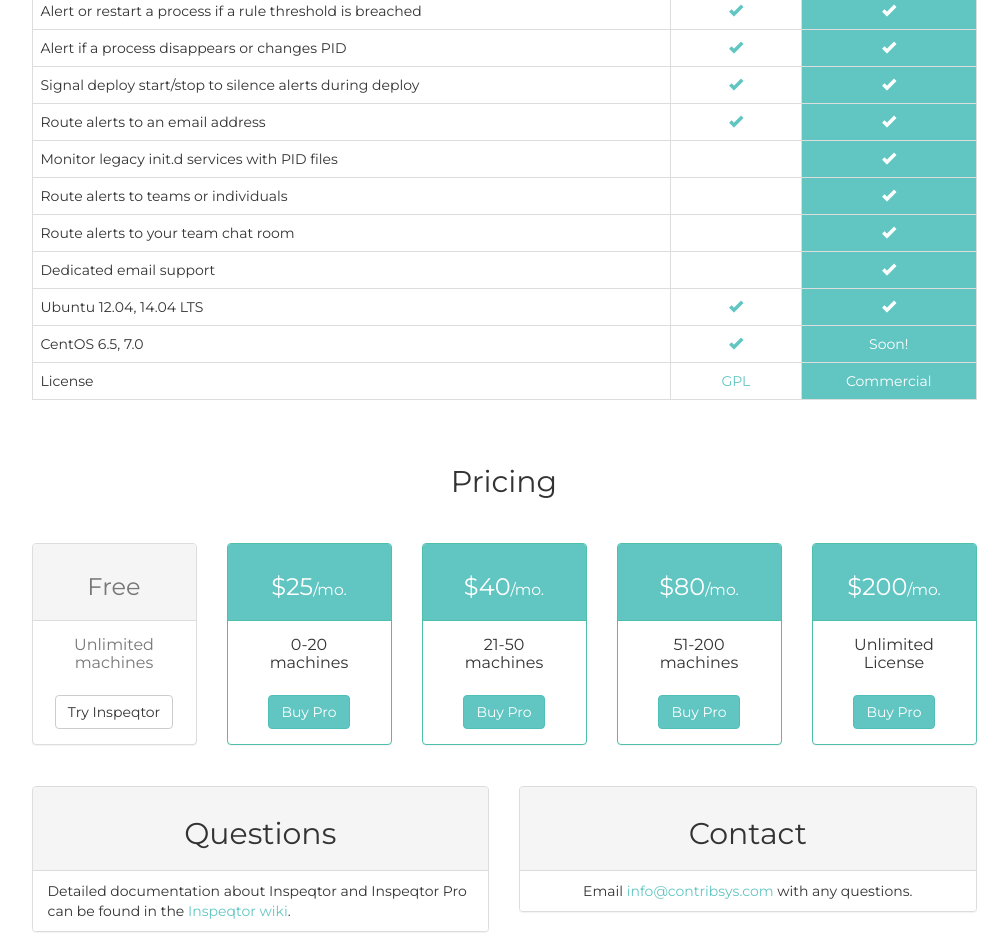
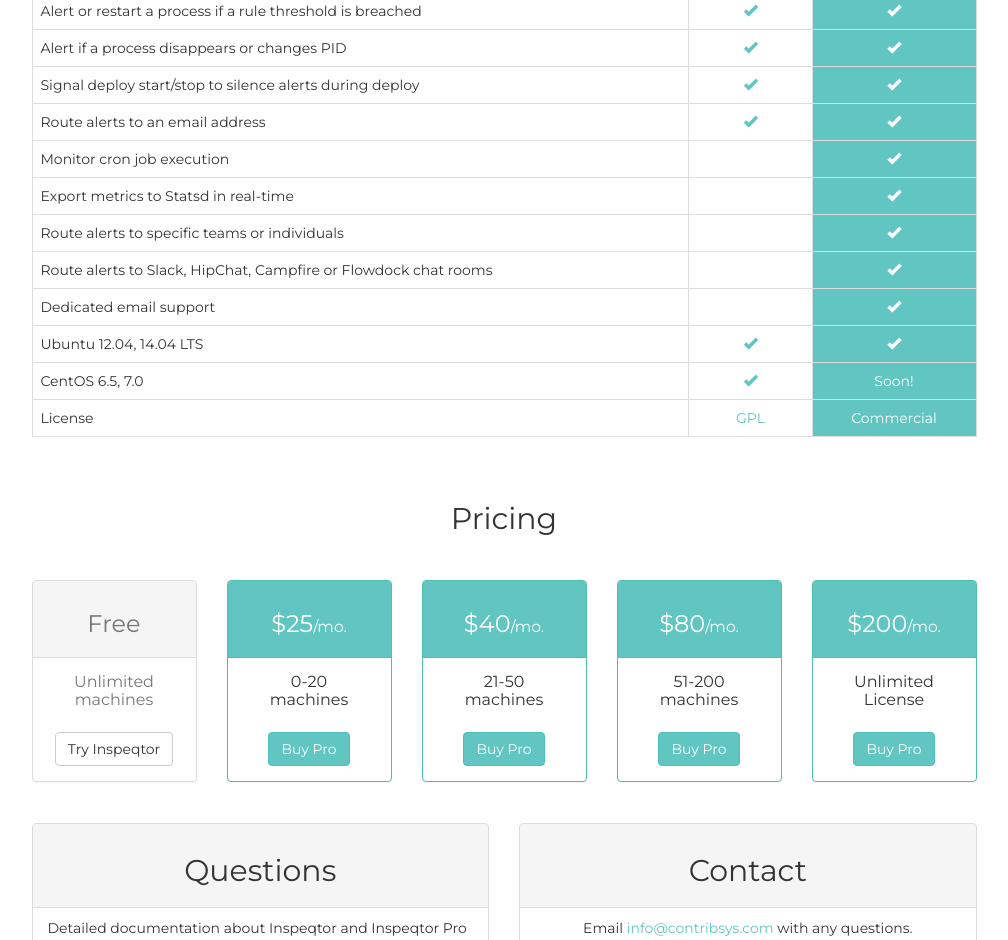
Before and after one commit to mperham/contribsys.com, a plain HTML site: page inspeqtor/index.html in a window 1280 px wide. Shown: the part 930-1870 px from the top of the page, without its empty margins (136-1144 px from the left). Drawn offline with Linux system fonts and the light colour scheme.

Commit message:
Update feature list

```diff
--- a/inspeqtor/index.html
+++ b/inspeqtor/index.html
@@ -131,19 +131,25 @@
                             <td class="bg-success text-center"><i class="glyphicon glyphicon-ok"></i></td>
                         </tr>
                         <tr>
-                            <td>Monitor legacy init.d services with PID files</td>
+                            <td>Monitor cron job execution</td>
                             <td></td>
                             <!-- <td class="text-center"><i class="glyphicon glyphicon-ok text-success"></i></td> -->
                             <td class="bg-success text-center"><i class="glyphicon glyphicon-ok"></i></td>
                         </tr>
                         <tr>
-                            <td>Route alerts to teams or individuals</td>
+                            <td>Export metrics to Statsd in real-time</td>
                             <td></td>
                             <!-- <td class="text-center"><i class="glyphicon glyphicon-ok text-success"></i></td> -->
                             <td class="bg-success text-center"><i class="glyphicon glyphicon-ok"></i></td>
                         </tr>
                         <tr>
-                            <td>Route alerts to your team chat room</td>
+                            <td>Route alerts to specific teams or individuals</td>
+                            <td></td>
+                            <!-- <td class="text-center"><i class="glyphicon glyphicon-ok text-success"></i></td> -->
+                            <td class="bg-success text-center"><i class="glyphicon glyphicon-ok"></i></td>
+                        </tr>
+                        <tr>
+                            <td>Route alerts to Slack, HipChat, Campfire or Flowdock chat rooms</td>
                             <td></td>
                             <!-- <td class="text-center"><i class="glyphicon glyphicon-ok text-success"></i></td> -->
                             <td class="bg-success text-center"><i class="glyphicon glyphicon-ok"></i></td>
```
